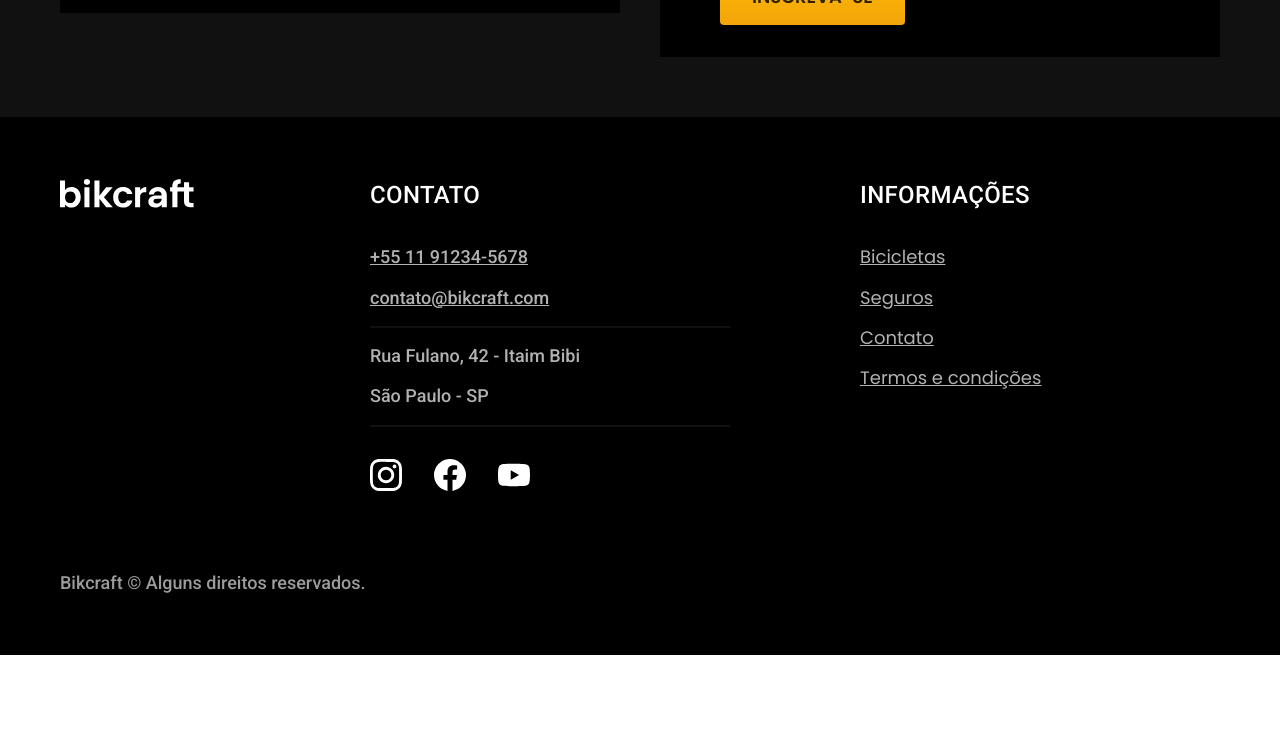
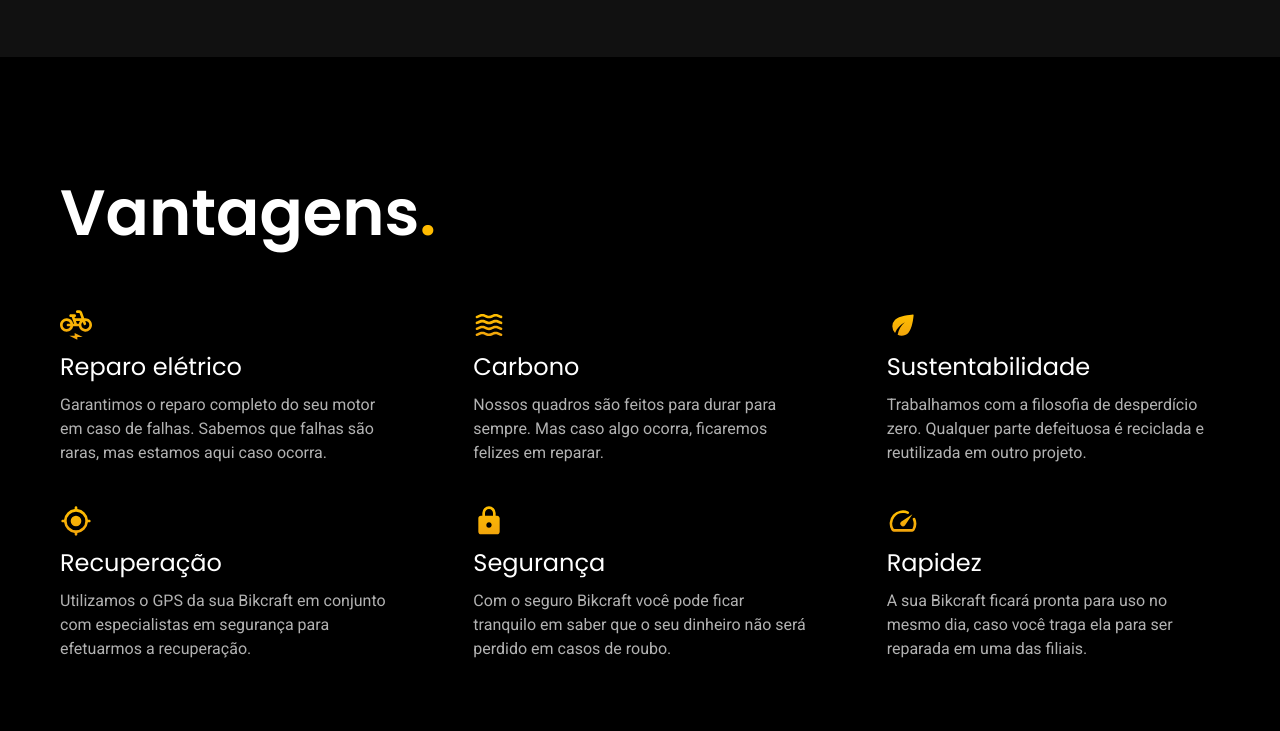
Before and after one commit to andrecmatz/bikcraft, a plain HTML site: page seguros.html in a window 1280 px wide. Shown: the part 809-1540 px from the top of the page. Before the commit the page ends 1464 px from the top, so only its background shows below. Drawn offline with Linux system fonts and the light colour scheme; files that its build step writes are made by us from their sources.

Commit message:
Seguros pt. 1

```diff
--- a/css/seguros/seguros.css
+++ b/css/seguros/seguros.css
@@ -11,7 +11,9 @@
     align-items: center;
 }
 
-#seguros
+#seguros .seguros {
+    padding-top: 0px;
+}
 
 .seguros h2 {
     grid-column: 1/-1;
@@ -22,6 +24,7 @@
     padding: 32px 32px 32px 60px;
     display: grid;
     grid-template-columns: 1fr auto;
+    border-radius: 4px;
 }
 
 .seguros-item h3 {
--- /dev/null
+++ b/css/seguros/vantagens.css
@@ -0,0 +1,36 @@
+.vantagens-bg {
+    background-color: var(--cor-12);
+}
+
+.vantagens {
+    padding-top: 120px;
+    padding-bottom: 120px;
+}
+
+.vantagens h2 {
+    margin-bottom: 60px;
+}
+
+.vantagens ul {
+    display: grid;
+    grid-template-columns: repeat(auto-fit, minmax(280px, max-content));
+    gap: 40px 80px;
+}
+
+.vantagens h3,
+.vantagens img {
+    margin-bottom: 8px;
+}
+
+@media (max-width: 800px) {
+    .vantagens {
+        padding-top: 60px;
+        padding-bottom: 60px;
+    }
+    .vantagens h2 {
+        margin-bottom: 40px;
+    }
+    .vantagens ul {
+        gap: 20px;
+    }
+}
--- a/css/style.css
+++ b/css/style.css
@@ -21,6 +21,8 @@
 
 /* Seguros */
 @import "./seguros/seguros.css";
+@import "./seguros/vantagens.css";
+@import "./seguros/perguntas.css";
 
 /* Termos */
 @import "./termos/termos.css";
--- a/seguros.html
+++ b/seguros.html
@@ -68,6 +68,44 @@
             </div>
     </main>
 
+    <article class="vantagens-bg">
+        <div class="vantagens container">
+            <h2 class="font-1-xxl cor-0">Vantagens<span class="cor-p1">.</span></h2>
+            <ul>
+                <li>
+                    <img src="./img/icones/eletrica.svg" alt="">
+                    <h3 class="font-1-l cor-0">Reparo elétrico</h3>
+                    <p class="font-2-s cor-5">Garantimos o reparo completo do seu motor em caso de falhas. Sabemos que falhas são raras, mas estamos aqui caso ocorra.</p>
+                </li>
+                <li>
+                    <img src="./img/icones/carbono.svg" alt="">
+                    <h3 class="font-1-l cor-0">Carbono</h3>
+                    <p class="font-2-s cor-5">Nossos quadros são feitos para durar para sempre. Mas caso algo ocorra, ficaremos felizes em reparar.</p>
+                </li>
+                <li>
+                    <img src="./img/icones/sustentavel.svg" alt="">
+                    <h3 class="font-1-l cor-0">Sustentabilidade</h3>
+                    <p class="font-2-s cor-5">Trabalhamos com a filosofia de desperdício zero. Qualquer parte defeituosa é reciclada e reutilizada em outro projeto.</p>
+                </li>
+                <li>
+                    <img src="./img/icones/rastreador.svg" alt="">
+                    <h3 class="font-1-l cor-0">Recuperação</h3>
+                    <p class="font-2-s cor-5">Utilizamos o GPS da sua Bikcraft em conjunto com especialistas em segurança para efetuarmos a recuperação.</p>
+                </li>
+                <li>
+                    <img src="./img/icones/seguro.svg" alt="">
+                    <h3 class="font-1-l cor-0">Segurança</h3>
+                    <p class="font-2-s cor-5">Com o seguro Bikcraft você pode ficar tranquilo em saber que o seu dinheiro não será perdido em casos de roubo.</p>
+                </li>
+                <li>
+                    <img src="./img/icones/velocidade.svg" alt="">
+                    <h3 class="font-1-l cor-0">Rapidez</h3>
+                    <p class="font-2-s cor-5">A sua Bikcraft ficará pronta para uso no mesmo dia, caso você traga ela para ser reparada em uma das filiais.</p>
+                </li>
+
+            </ul>
+        </div>
+    </article>
 
 
 
```
Also changed, not shown: css/seguros/perguntas.css (added).
